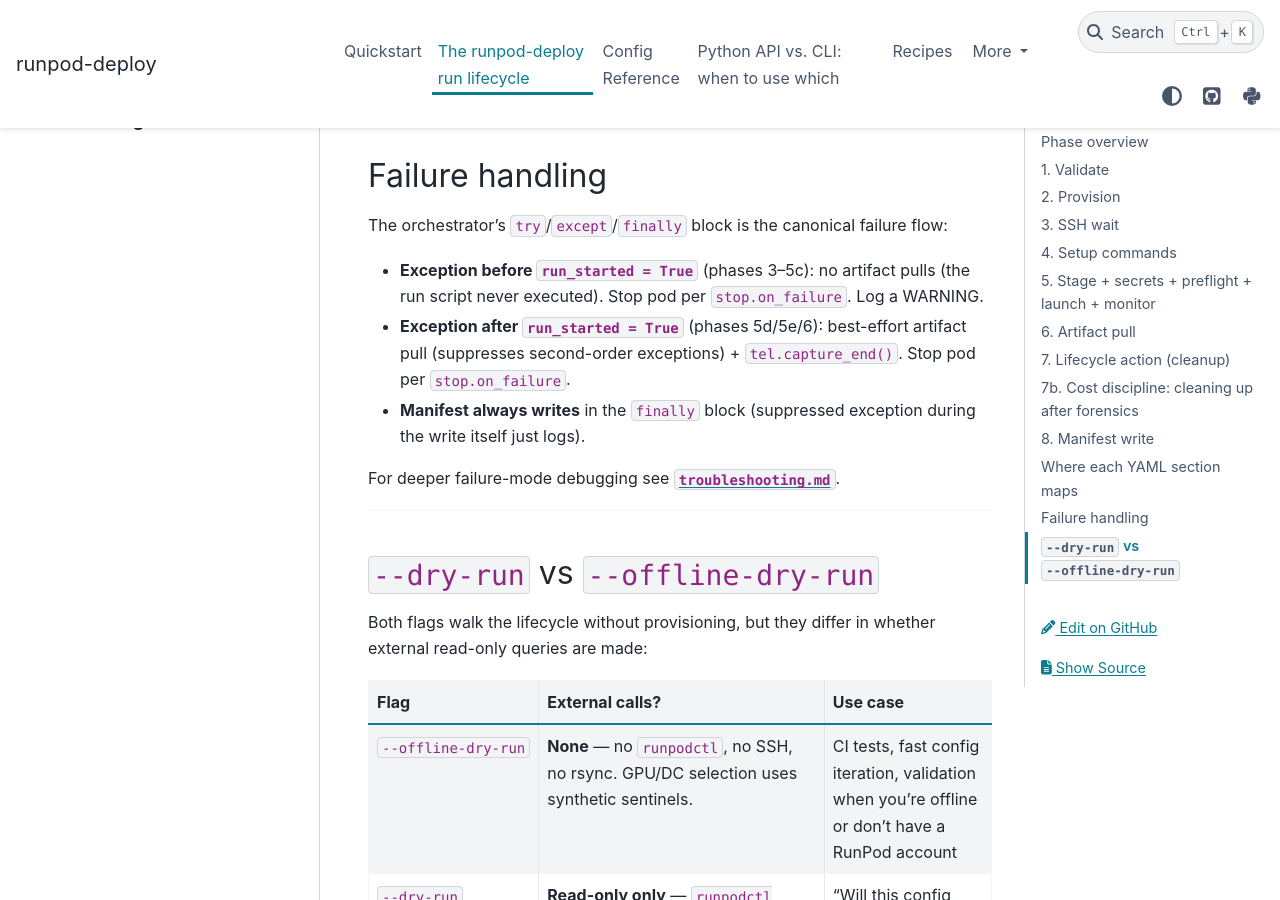
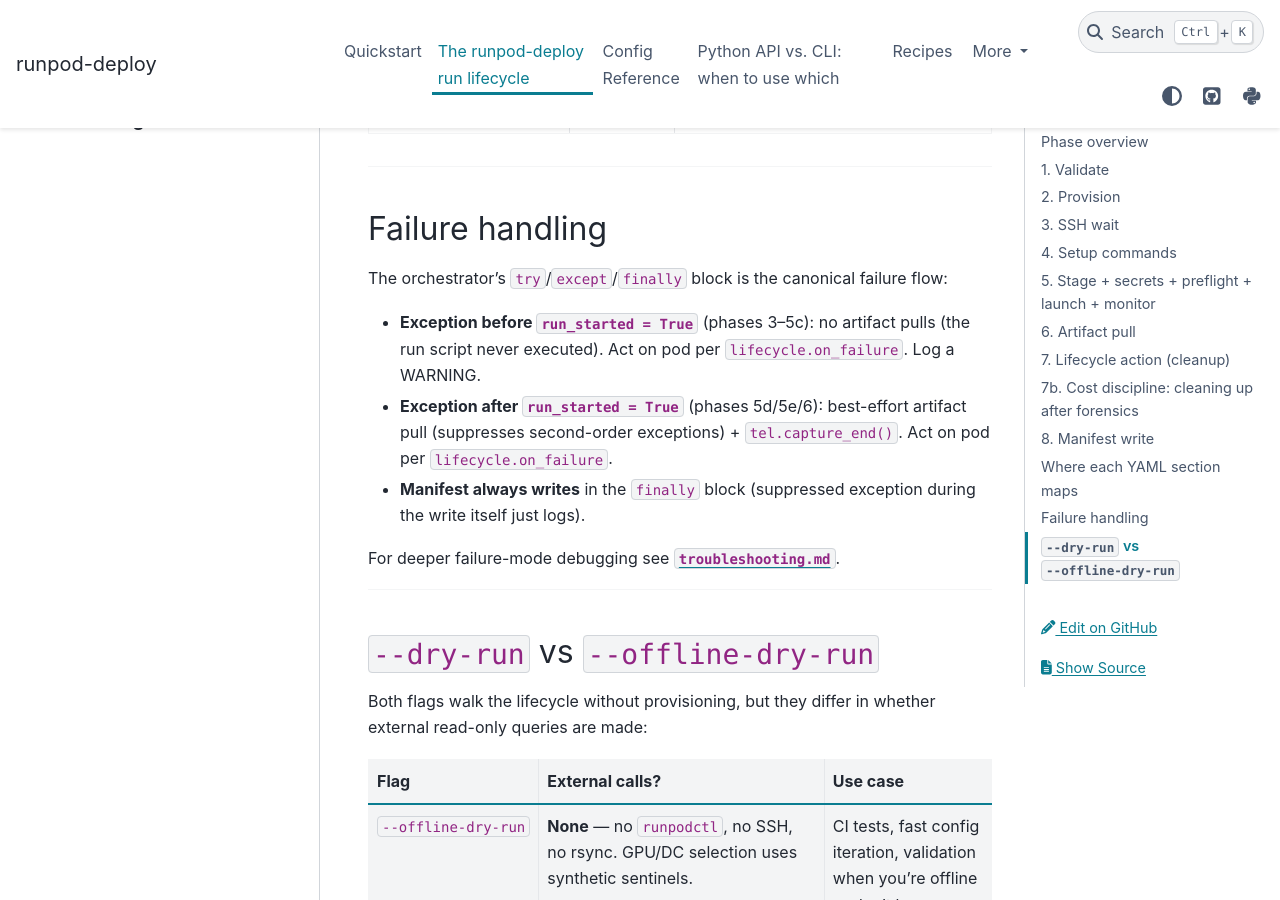
Before and after one commit to brandon-behring/runpod-deploy, a Sphinx documentation site: the page built from docs/source/lifecycle.md, in a window 1280 px wide and 900 px high, scrolled down 10386 px. Built offline with Sphinx 7.4.7 and the PyData theme 0.15.4, drawn with Linux system fonts in a browser that asks for light colours; some of the changed text lies outside the part shown.

Commit message:
docs(lifecycle): replace stale v0.8.3 references (closes #105)
Updates 4 stale references in lifecycle.md and 1 in quickstart.md to
reflect the v0.8.3 public surface. Audit grep verified no further
hits in docs/source/ (excluding the intentional v0.8.2 migration
table in migration-v3.md).

- lifecycle.md:104 'runpod-deploy stop' → 'runpod-deploy cleanup
  --state-file' recovery.
- lifecycle.md:113 'stop.on_failure: false' → 'lifecycle.on_failure:
  preserve' with the action-level framing.
- lifecycle.md:403, 406 'Stop pod per stop.on_failure' → 'Act on pod
  per lifecycle.on_failure' (recognizes the action may be stop,
  delete, preserve, or recycle).
- quickstart.md:190 'stop.on_failure: true' → 'lifecycle.on_failure:
  stop, the default since v0.8.2'.

Audit ref: docs/audits/code-quality-2026-05-18.md §C1.

Co-Authored-By: Claude <noreply@anthropic.com>

```diff
--- a/docs/source/lifecycle.md
+++ b/docs/source/lifecycle.md
@@ -101,7 +101,8 @@ The pod's `--name` is set to `ctx.run_id` — which is *rendered*
 `run_id_prefix`.
 
 **Outputs**: provisioned pod with a public SSH port; pod_id stored
-in `spec.resolved_state_file` for later `runpod-deploy stop` recovery.
+in `spec.resolved_state_file` for later `runpod-deploy cleanup --state-file`
+recovery.
 
 ---
 
@@ -110,7 +111,8 @@ in `spec.resolved_state_file` for later `runpod-deploy stop` recovery.
 `_wait_for_sshd(runner)` polls the pod's SSH port until ready (default
 ~10 min timeout). The pod's `runpod/pytorch` base image usually boots
 in 30–90 seconds. Failures here raise `RuntimeError` and the pod is
-stopped (or preserved if `stop.on_failure: false`).
+acted on per `lifecycle.on_failure` (default `stop`; set to `preserve`
+to keep the pod for SSH forensics).
 
 ---
 
@@ -399,11 +401,11 @@ The orchestrator's `try`/`except`/`finally` block is the canonical
 failure flow:
 
 - **Exception before `run_started = True`** (phases 3–5c): no
-  artifact pulls (the run script never executed). Stop pod per
-  `stop.on_failure`. Log a WARNING.
+  artifact pulls (the run script never executed). Act on pod per
+  `lifecycle.on_failure`. Log a WARNING.
 - **Exception after `run_started = True`** (phases 5d/5e/6):
   best-effort artifact pull (suppresses second-order exceptions) +
-  `tel.capture_end()`. Stop pod per `stop.on_failure`.
+  `tel.capture_end()`. Act on pod per `lifecycle.on_failure`.
 - **Manifest always writes** in the `finally` block (suppressed
   exception during the write itself just logs).
 
```
Also changed, not shown: docs/source/quickstart.md (+4 -3 lines).
